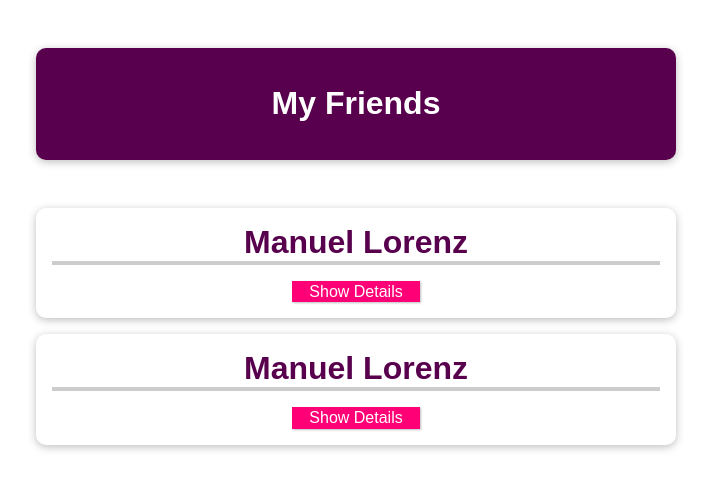
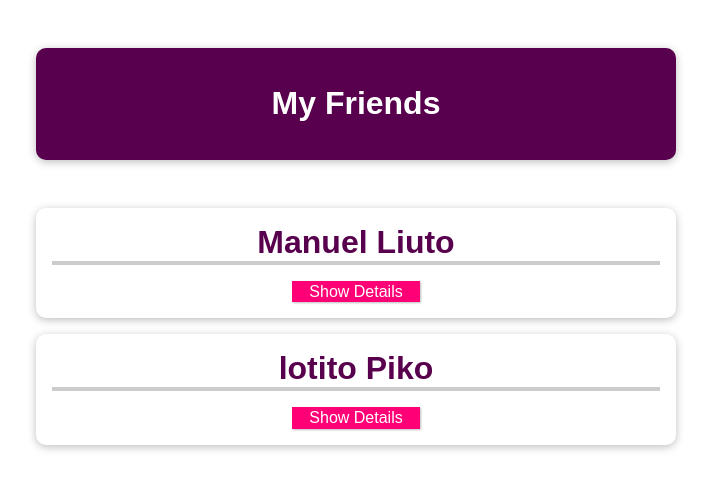
Before and after one commit to fuadsuleyman/vue-simple-component, a Vue app: page / in a window 1280 px wide. Shown: the top 490 px of the page, without its empty margins (284-995 px from the left). Built offline with nearby package versions, Linux system fonts and the light colour scheme.

Commit message:
add props to friend-contact component and use in App.vue file

```diff
--- a/src/App.vue
+++ b/src/App.vue
@@ -5,8 +5,16 @@
 
   <section>
     <ul>
-      <friend-contact></friend-contact>
-      <friend-contact></friend-contact>
+      <friend-contact
+        name="Manuel Liuto"
+        phone-number="+994 50 270 25 69"
+        email-address="manuel@localhost.com"
+      ></friend-contact>
+      <friend-contact
+        name="lotito Piko"
+        phone-number="+994 55 270 25 69"
+        email-address="lotito@localhost.com"
+      ></friend-contact>
     </ul>
   </section>
 </template>
@@ -15,7 +23,7 @@
 export default {
   data() {
     return {
-      FriendContact: [
+      friends: [
         {
           id: "manuel",
           name: "Manuel Lorenz",
--- a/src/components/FriendContact.vue
+++ b/src/components/FriendContact.vue
@@ -1,16 +1,19 @@
 <template>
   <li>
-    <h2>{{ friend.name }}</h2>
-    <button @click="toggleDetails" >{{ detailsAreVisible ? 'Hide' : 'Show' }} Details</button>
+    <h2>{{ name }}</h2>
+    <button @click="toggleDetails">
+      {{ detailsAreVisible ? "Hide" : "Show" }} Details
+    </button>
     <ul v-if="detailsAreVisible">
-      <li><strong>Phone</strong> {{ friend.phone }}</li>
-      <li><strong>Email</strong> {{ friend.email }}</li>
+      <li><strong>Phone</strong> {{ phoneNumber }}</li>
+      <li><strong>Email</strong> {{ emailAddress }}</li>
     </ul>
   </li>
 </template>
 
 <script>
 export default {
+  props: ["name", "phoneNumber", "emailAddress"],
   data() {
     return {
       detailsAreVisible: false,
@@ -24,7 +27,7 @@ export default {
   },
   methods: {
     toggleDetails() {
-        this.detailsAreVisible = !this.detailsAreVisible
+      this.detailsAreVisible = !this.detailsAreVisible;
     },
   },
 };
```
